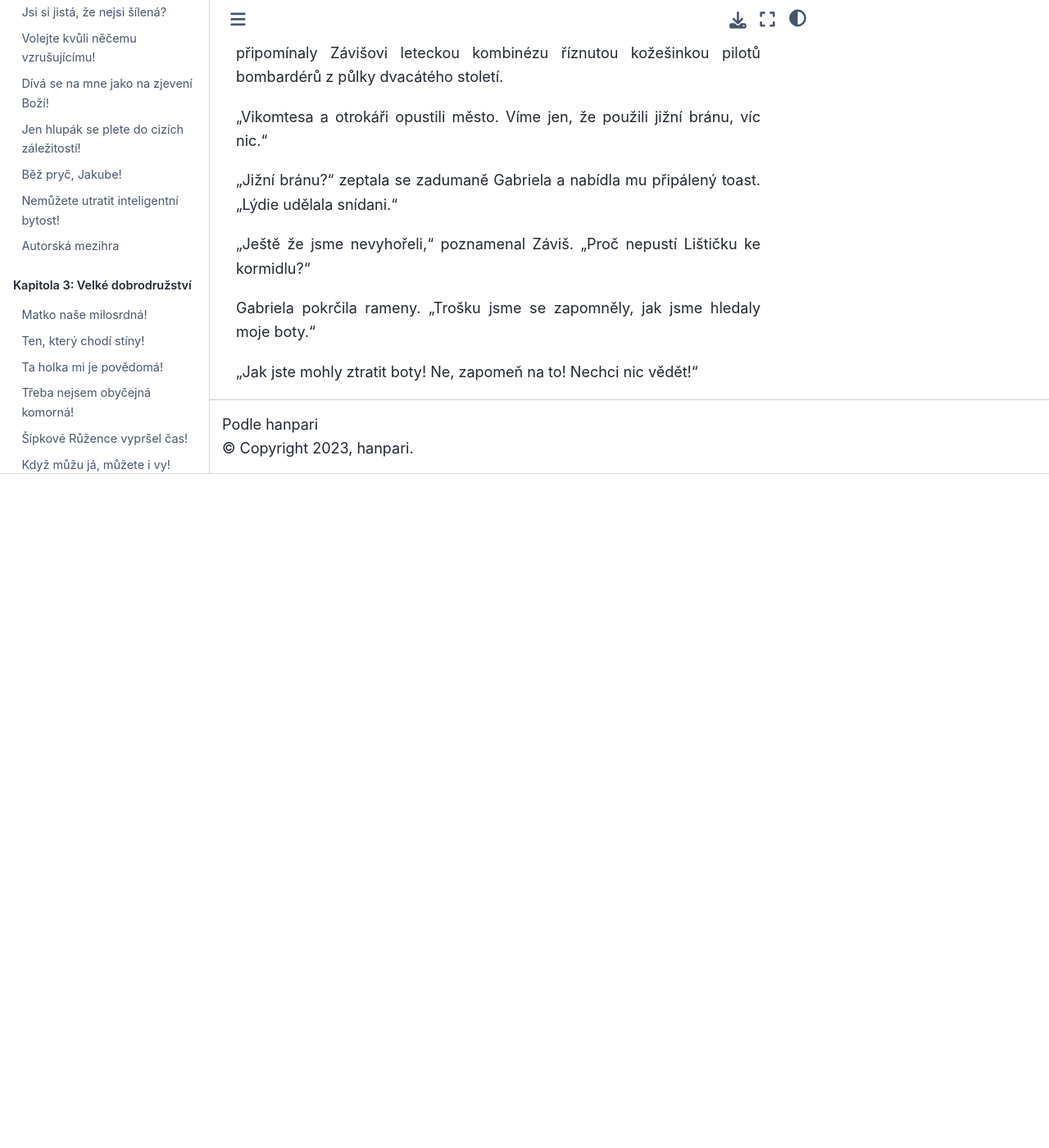
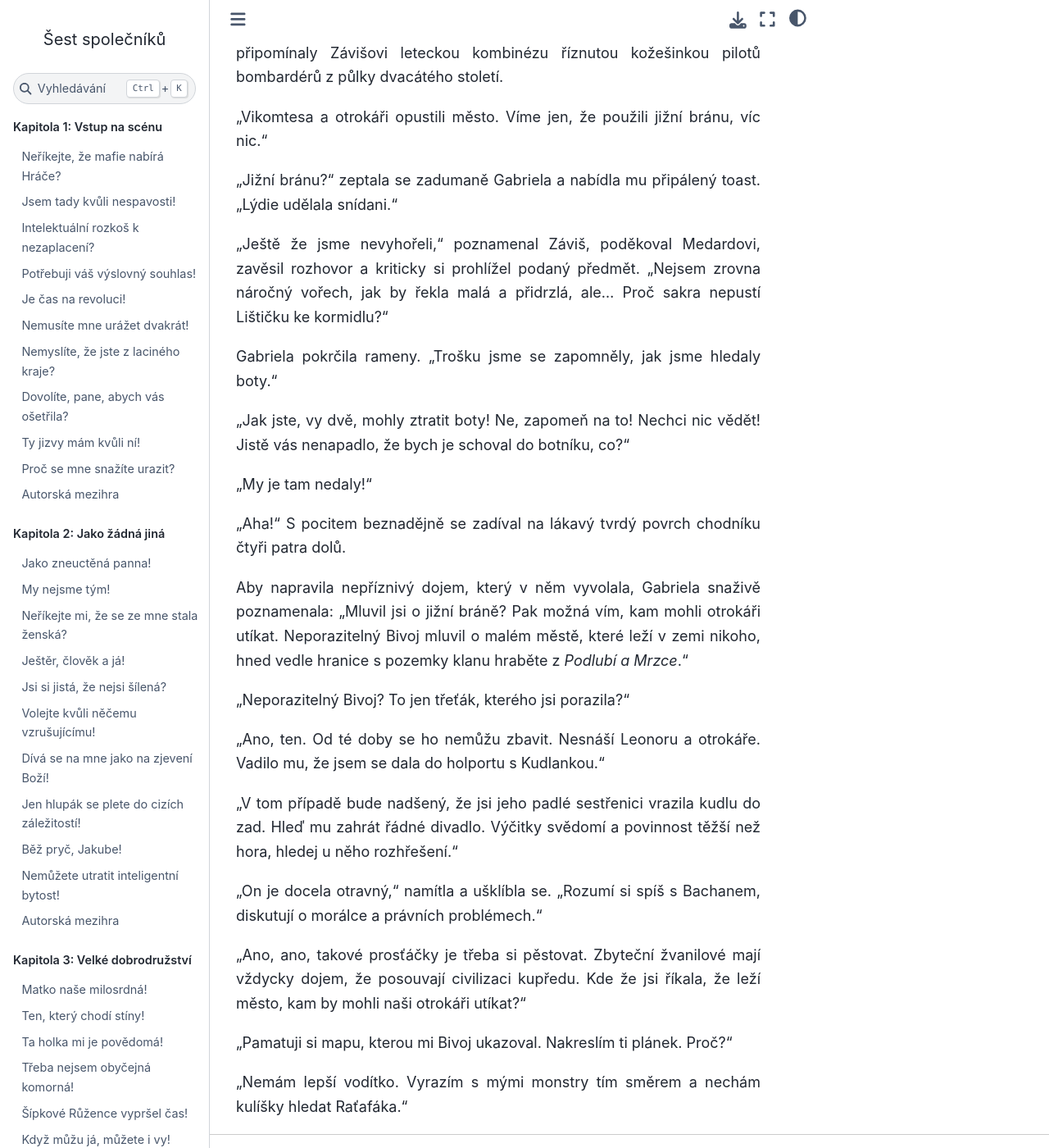
Before and after one commit to hanpari/sest-spolecniku, a Sphinx documentation site: the page built from source/sest_spolecniku/016-vyvrcholeni-a-peripetie/05.md, in a window 1280 px wide and 1400 px high, scrolled down 6145 px. Shown: the whole window at 82% size. Built offline with Sphinx 7.4.7 and the Sphinx Book theme 1.1.4, drawn with Linux system fonts in a browser that asks for light colours; before the commit the page ends 6723 px from its top, so only the background shows below that.

Commit message:
Zvanilove

```diff
--- a/source/sest_spolecniku/016-vyvrcholeni-a-peripetie/05.md
+++ b/source/sest_spolecniku/016-vyvrcholeni-a-peripetie/05.md
@@ -142,8 +142,28 @@ Sotva malá víla mávla kouzelnou hůlkou, balkón se vytratil a místo něj se
 
 "Jižní bránu?" zeptala se zadumaně Gabriela a nabídla mu připálený toast. "Lýdie udělala snídani."
 
-"Ještě že jsme nevyhořeli," poznamenal Záviš. "Proč nepustí Lištičku ke kormidlu?"
+"Ještě že jsme nevyhořeli," poznamenal Záviš, poděkoval Medardovi, zavěsil rozhovor a kriticky si prohlížel podaný předmět. "Nejsem zrovna náročný vořech, jak by řekla malá a přidrzlá, ale... Proč sakra nepustí Lištičku ke kormidlu?"
 
-Gabriela pokrčila rameny. "Trošku jsme se zapomněly, jak jsme hledaly moje boty."
+Gabriela pokrčila rameny. "Trošku jsme se zapomněly, jak jsme hledaly boty."
 
-"Jak jste mohly ztratit boty! Ne, zapomeň na to! Nechci nic vědět!"
+"Jak jste, vy dvě, mohly ztratit boty! Ne, zapomeň na to! Nechci nic vědět! Jistě vás nenapadlo, že bych je schoval do botníku, co?"
+
+"My je tam nedaly!"
+
+"Aha!" S pocitem beznadějně se zadíval na lákavý tvrdý povrch chodníku čtyři patra dolů.
+
+Aby napravila nepříznivý dojem, který v něm vyvolala, Gabriela snaživě poznamenala: "Mluvil jsi o jižní bráně? Pak možná vím, kam mohli otrokáři utíkat. Neporazitelný Bivoj mluvil o malém městě, které leží v zemi nikoho, hned vedle hranice s pozemky klanu hraběte z *Podlubí a Mrzce*."
+
+"Neporazitelný Bivoj? To jen třeťák, kterého jsi porazila?"
+
+"Ano, ten. Od té doby se ho nemůžu zbavit. Nesnáší Leonoru a otrokáře. Vadilo mu, že jsem se dala do holportu s Kudlankou."
+
+"V tom případě bude nadšený, že jsi jeho padlé sestřenici vrazila kudlu do zad. Hleď mu zahrát řádné divadlo. Výčitky svědomí a povinnost těžší než hora, hledej u něho rozhřešení."
+
+"On je docela otravný," namítla a ušklíbla se. "Rozumí si spíš s Bachanem, diskutují o morálce a právních problémech."
+
+"Ano, ano, takové prosťáčky je třeba si pěstovat. Zbyteční žvanilové mají vždycky dojem, že posouvají civilizaci kupředu. Kde že jsi říkala, že leží město, kam by mohli naši otrokáři utíkat?"
+
+"Pamatuji si mapu, kterou mi Bivoj ukazoval. Nakreslím ti plánek. Proč?"
+
+"Nemám lepší vodítko. Vyrazím s mými monstry tím směrem a nechám kulíšky hledat Raťafáka."
```
